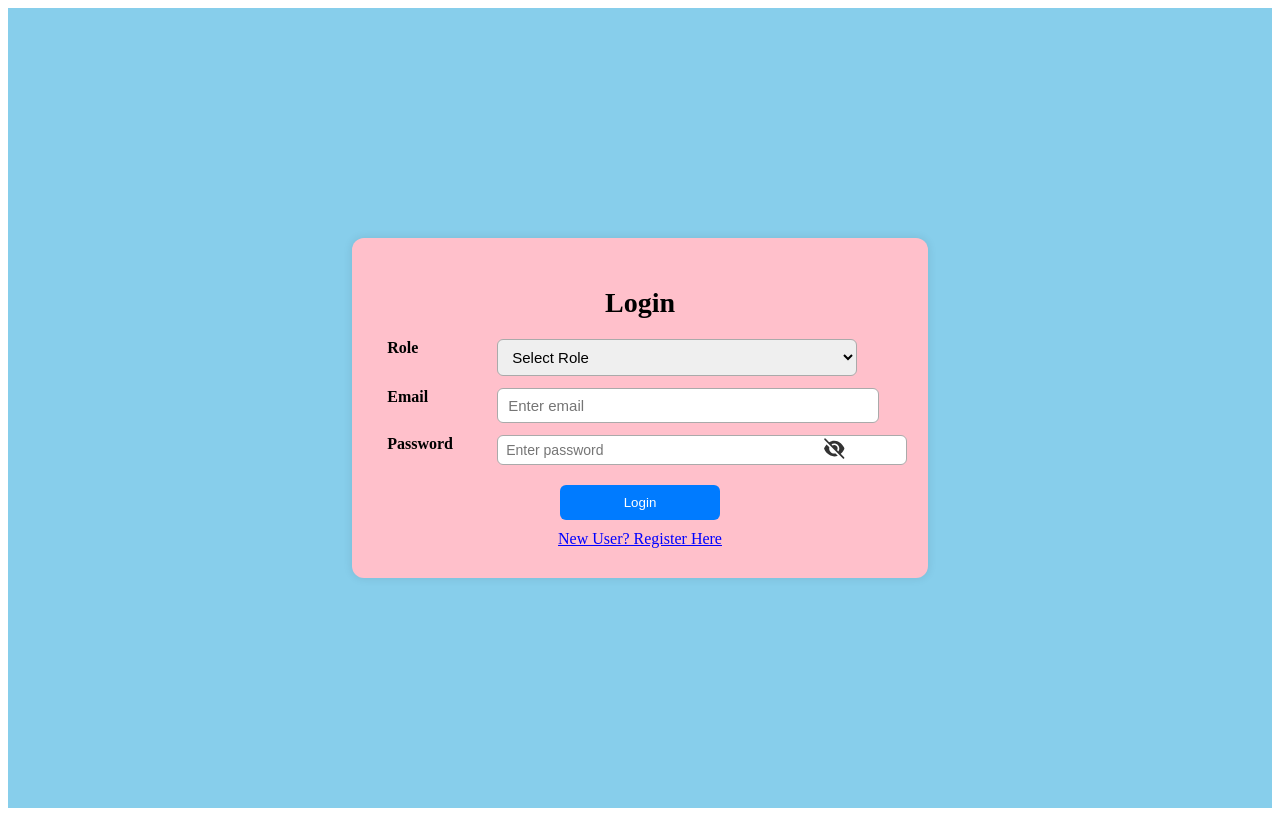
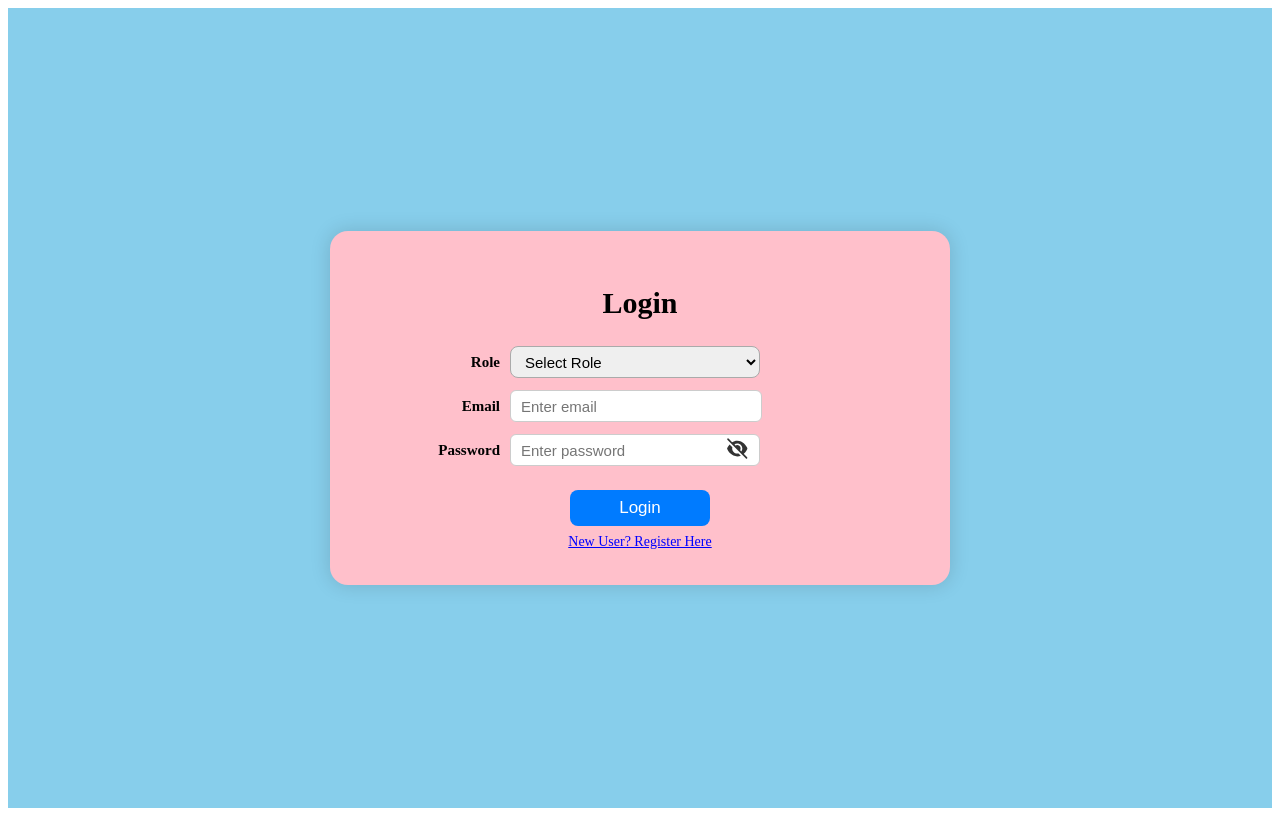
Before and after one commit to Anugrahasakthi/student-management-system, a React (Vite) app in the folder frontend/: page /login in a window 1280 px wide. Built offline with nearby package versions, Linux system fonts and the light colour scheme.

Commit message:
login, db, config, index

```diff
--- a/frontend/src/pages/Css/Login.css
+++ b/frontend/src/pages/Css/Login.css
@@ -1,7 +1,3 @@
-:root {
-  --input-width: 360px;
-}
-
 .login-container {
   background-color: skyblue;
   min-height: 100vh;
@@ -10,61 +6,81 @@
   align-items: center;
 }
 
+
 .login-card {
   background-color: pink;
-  padding: 30px 35px;
-  width: 40%;
-  border-radius: 12px;
-  box-shadow: 0 0 10px rgba(0,0,0,0.1);
+  padding: 35px 50px;
+  width: 520px;
+  border-radius: 18px;
+  box-shadow: 0 0 20px rgba(0,0,0,0.15);
 }
 
+
 .login-heading {
-  font-size: 28px;
   text-align: center;
-  margin-bottom: 20px;
+  font-size: 30px;
+  font-weight: bold;
+  margin-bottom: 26px;
 }
 
-.row {
+
+.form-row {
   display: flex;
-  align-items: flex-start;
+  align-items: center;
   margin: 12px 0;
 }
 
-.row label {
-  width: 110px;
+
+.form-row label {
+  width: 100px;
+  font-size: 16px;
   font-weight: bold;
+  text-align: right;
 }
 
-.input-box {
-  display: flex;
-  flex-direction: column;
-  width: var(--input-width);
-}
 
-.input-box input,
-.input-box select {
-  width: 100%;
-  padding: 8px 10px;
-  border-radius: 6px;
+.role-box {
+  width: 250px;
+  height: 32px;
+  padding: 6px 10px;
   border: 1px solid #aaa;
+  border-radius: 8px;
   font-size: 15px;
 }
 
-/* PASSWORD WRAPPER */
-.password-wrapper {
-  position: relative;
-  width: 100%;
+
+.email-box {
+  width: 230px;
 }
 
-.password-wrapper input {
+.email-box input {
   width: 100%;
-  padding-right: 40px;
+  height: 10px;
+  padding: 6px 10px;
+  border: 1px solid #aaa;
+  border-radius: 8px;
+  font-size: 15px;
 }
 
-/* EYE ICON */
+.pass-box {
+  position: relative;
+  width: 250px;
+}
+
+.pass-box input {
+  width: 100%;
+  height: 32px;
+  padding: 6px 8px 6px 10px;
+  border: 1px solid #aaa;
+  border-radius: 8px;
+  font-size: 15px;
+  box-sizing: border-box;
+}
+
+
 .eye-icon {
   position: absolute;
-  right: 12px;
+  right: 4px;
   top: 50%;
   transform: translateY(-50%);
   cursor: pointer;
@@ -72,55 +88,53 @@
   color: #444;
 }
 
-/* HINT & ERROR TEXT */
-.hint-text {
-  color: #555;
-  font-style: italic;
-  font-size: 13px;
-  margin-top: 5px;
-}
 
-.error-text {
-  color: red;
-  margin-top: 5px;
-  font-size: 13px;
-  font-weight: bold;
-}
 
-/* BUTTON */
+
+
 .login-btn {
   display: block;
-  width: 160px;
-  margin: 20px auto 5px;
-  padding: 10px;
+  width: 140px;
+  margin: 24px auto 6px;
+  padding: 8px 0;
   background: #007bff;
   color: white;
-  border-radius: 6px;
+  border-radius: 8px;
   border: none;
   cursor: pointer;
+  font-size: 17px;
 }
 
 .login-btn:hover {
   background: #0056b3;
 }
 
+
 .register-link {
   text-align: center;
   display: block;
-  margin-top: 10px;
+  margin-top: 8px;
+  font-size: 14px;
   color: blue;
   text-decoration: underline;
 }
 
-/* ERROR & SUCCESS */
-.msg-error {
-  color: red;
+
+.msg-error,
+.msg-success {
   text-align: center;
   font-weight: bold;
+  margin-bottom: 6px;
+}
+.msg-error { color: red; }
+.msg-success { color: green; }
+
+.hint-text,
+.error-text {
+  text-align: center;
+  font-size: 13px;
+  margin: -4px 0 6px;
 }
 
-.msg-success {
-  color: green;
-  text-align: center;
-  font-weight: bold;
-}
+.error-text { color: red; }
+.hint-text { color: #555; }
--- a/frontend/src/pages/Css/studentProfile.css
+++ b/frontend/src/pages/Css/studentProfile.css
@@ -51,8 +51,6 @@
   font-size: 22px;
   font-weight: 600;
 }
-
-
 
 /* RIGHT SIDE */
 .header-right {
--- a/frontend/src/pages/Login.jsx
+++ b/frontend/src/pages/Login.jsx
@@ -16,9 +16,7 @@ const Login = () => {
   const [showPassword, setShowPassword] = useState(false);
 
   const handleEmailFocus = () => {
-    if (!email) {
-      setEmailError("Eg: example@domain.com");
-    }
+    if (!email) setEmailError("Eg: example@domain.com");
   };
 
   const handleEmailBlur = () => {
@@ -26,10 +24,12 @@ const Login = () => {
       setEmailError("");
       return;
     }
-
     const regex = /^[a-z][a-z0-9]*@[a-z]+\.[a-z]{2,}$/;
-
-    setEmailError(regex.test(email) ? "" : "Invalid email format. Eg: example@domain.com");
+    setEmailError(
+      regex.test(email)
+        ? ""
+        : "Invalid email format. Eg: example@domain.com"
+    );
   };
 
   const handleSubmit = async (e) => {
@@ -55,7 +55,6 @@ const Login = () => {
         localStorage.setItem("user", JSON.stringify(user));
 
         setSuccess("Login successful! Redirecting...");
-
         setTimeout(() => {
           window.location.href =
             backendRole === "admin"
@@ -72,7 +71,6 @@ const Login = () => {
 
   return (
     <div className="login-container">
-
       <form className="login-card" onSubmit={handleSubmit}>
         <h1 className="login-heading">Login</h1>
 
@@ -80,21 +78,24 @@ const Login = () => {
         {success && <p className="msg-success">{success}</p>}
 
 
-        <div className="row">
+        <div className="form-row">
           <label>Role</label>
-          <div className="input-box">
-            <select value={role} onChange={(e) => setRole(e.target.value)} required>
-              <option value="" disabled selected>Select Role</option>
+          <select
+            value={role}
+            onChange={(e) => setRole(e.target.value)}
+            required
+            className="role-box"
+          >
+            <option value="" disabled hidden>Select Role</option>
             <option value="admin">Admin</option>
             <option value="student">Student</option>
           </select>
         </div>
-        </div>
 
 
-        <div className="row">
+        <div className="form-row">
           <label>Email</label>
-          <div className="input-box">
+          <div className="email-box">
             <input
               type="email"
               placeholder="Enter email"
@@ -107,19 +108,25 @@ const Login = () => {
               onBlur={handleEmailBlur}
               required
             />
+          </div>
+        </div>
+
         {emailError && (
-              <p className={emailError.startsWith("Invalid") ? "error-text" : "hint-text"}>
+          <p
+            className={
+              emailError.startsWith("Invalid")
+                ? "error-text"
+                : "hint-text"
+            }
+          >
             {emailError}
           </p>
         )}
-          </div>
-        </div>
 
 
-        <div className="row">
+        <div className="form-row">
           <label>Password</label>
-          <div className="input-box">
-            <div className="password-wrapper">
+          <div className="pass-box">
             <input
               type={showPassword ? "text" : "password"}
               placeholder="Enter password"
@@ -127,18 +134,20 @@ const Login = () => {
               onChange={(e) => setPassword(e.target.value)}
               required
             />
-
             <span
               className="eye-icon"
               onClick={() => setShowPassword(!showPassword)}
             >
-                <FontAwesomeIcon icon={showPassword ? faEye: faEyeSlash} />
+              <FontAwesomeIcon
+                icon={showPassword ? faEye : faEyeSlash}
+              />
             </span>
           </div>
         </div>
-        </div>
 
-        <button className="login-btn" type="submit">Login</button>
+        <button className="login-btn" type="submit">
+          Login
+        </button>
 
         <Link to="/register" className="register-link">
           New User? Register Here
--- a/frontend/src/pages/Student/AvailableCourses.jsx
+++ b/frontend/src/pages/Student/AvailableCourses.jsx
@@ -77,7 +77,6 @@ const AvailableCourses = () => {
   return (
     <div>
       <StudentHeader />
-
       <div
         className="AvailableCourse-cont"
         style={{ backgroundImage: `url(${cloudImg})` }}
```
Also changed, not shown: frontend/src/pages/Css/Register.css (line endings or trailing spaces), frontend/src/pages/Register.jsx (line endings or trailing spaces), 2 other files (tests, documents, lock files or other folders). Lines whose indentation alone changed are shown as unchanged.
